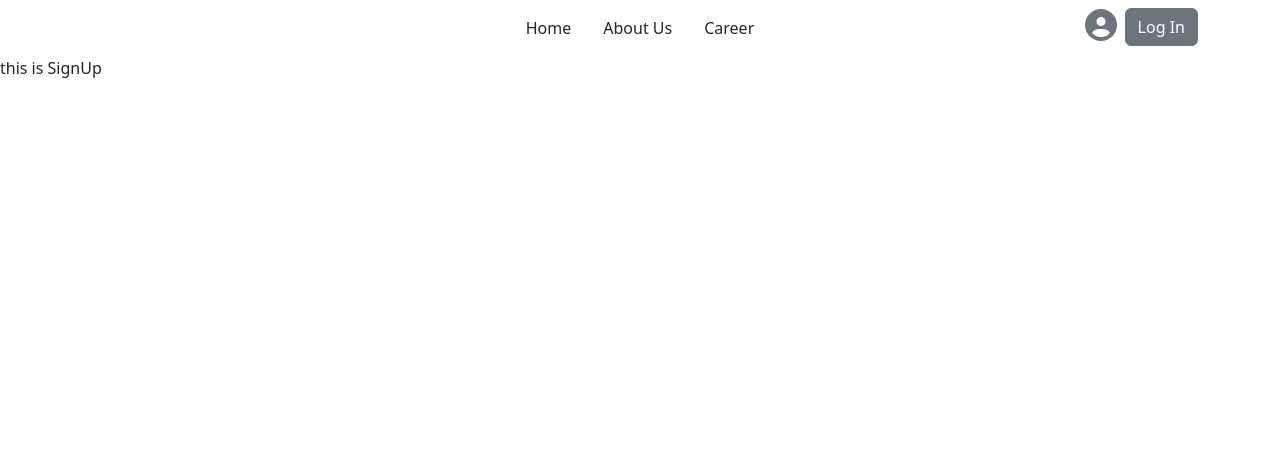
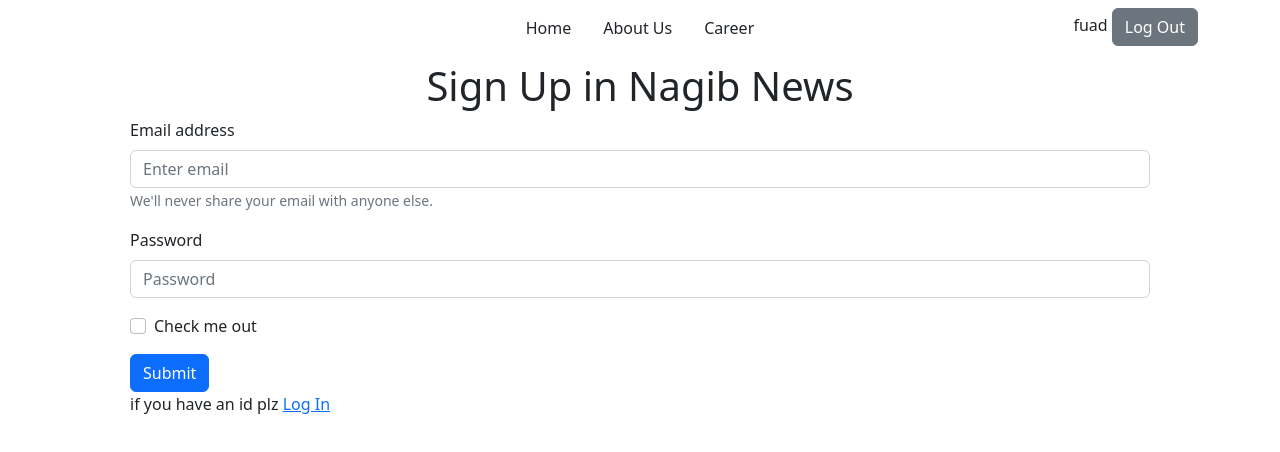
Before and after one commit to nagibgithub/nagib-daily-news, a React (Vite) app: page /log/signup in a window 1280 px wide. Shown: the top 452 px of the page. Built offline with nearby package versions, Linux system fonts and the light colour scheme.

Commit message:
login and signup

```diff
--- a/src/components/LoginSignin/Login.jsx
+++ b/src/components/LoginSignin/Login.jsx
@@ -1,9 +1,34 @@
+import {Button, Container, Form} from "react-bootstrap";
+import {Link} from "react-router-dom";
 
 const Login = () => {
     return (
-        <div>
-            this is login
-        </div>
+        <Container className="">
+            <h1 className="text-center">Login your account</h1>
+            <Form className="mx-5">
+                <Form.Group className="mb-3" controlId="formBasicEmail">
+                    <Form.Label>Email address</Form.Label>
+                    <Form.Control type="email" placeholder="Enter email" />
+                    <Form.Text className="text-muted">
+                        We'll never share your email with anyone else.
+                    </Form.Text>
+                </Form.Group>
+
+                <Form.Group className="mb-3" controlId="formBasicPassword">
+                    <Form.Label>Password</Form.Label>
+                    <Form.Control type="password" placeholder="Password" />
+                </Form.Group>
+                {/* <Form.Group className="mb-3" controlId="formBasicCheckbox">
+                    <Form.Check type="checkbox" label="Agree with all Terms and Conditions" />
+                </Form.Group> */}
+                <Button variant="primary" type="submit">
+                    Log In
+                </Button>
+                <p>
+                If you new, Plz <Link to={"/log/signup"}>Sign Up</Link>
+                </p>
+            </Form>
+        </Container>
     );
 };
 
--- a/src/components/LoginSignin/SignUp.jsx
+++ b/src/components/LoginSignin/SignUp.jsx
@@ -1,9 +1,32 @@
+import {Button, Container, Form} from "react-bootstrap";
+import {Link} from "react-router-dom";
 
 const SignUp = () => {
     return (
-        <div>
-            this is SignUp
-        </div>
+        <Container className="">
+            <h1 className="text-center">Sign Up in Nagib News</h1>
+            <Form className="mx-5">
+                <Form.Group className="mb-3" controlId="formBasicEmail">
+                    <Form.Label>Email address</Form.Label>
+                    <Form.Control type="email" placeholder="Enter email" />
+                    <Form.Text className="text-muted">
+                        We'll never share your email with anyone else.
+                    </Form.Text>
+                </Form.Group>
+
+                <Form.Group className="mb-3" controlId="formBasicPassword">
+                    <Form.Label>Password</Form.Label>
+                    <Form.Control type="password" placeholder="Password" />
+                </Form.Group>
+                <Form.Group className="mb-3" controlId="formBasicCheckbox">
+                    <Form.Check type="checkbox" label="Check me out" />
+                </Form.Group>
+                <Button variant="primary" type="submit">
+                    Submit
+                </Button>
+                <p>if you have an id plz <Link to={'/log/login'}>Log In</Link></p>
+            </Form>
+        </Container>
     );
 };
 
--- a/src/components/shared/Header.jsx
+++ b/src/components/shared/Header.jsx
@@ -1,9 +1,7 @@
 import moment from "moment/moment";
 import Marquee from "react-fast-marquee";
 import NavbarItem from "./Navbar";
-import {useState} from "react";
 import {Link} from "react-router-dom";
-
 
 const Header = ({allNews}) => {
 
@@ -22,7 +20,9 @@ const Header = ({allNews}) => {
                     }
                 </Marquee>
             </div>
+            <hr />
             <NavbarItem></NavbarItem>
+            <hr />
         </div>
     );
 };
--- a/src/components/shared/Navbar.jsx
+++ b/src/components/shared/Navbar.jsx
@@ -1,23 +1,37 @@
 import {faCircleUser} from '@fortawesome/free-solid-svg-icons';
 import {FontAwesomeIcon} from '@fortawesome/react-fontawesome';
+import {useContext} from 'react';
 import {Button, Col, Row} from 'react-bootstrap';
 import Container from 'react-bootstrap/Container';
 import {Link, NavLink} from 'react-router-dom';
+import {AuthContext} from '../../provider/AuthProvider';
 
 const NavbarItem = () => {
+
+    const {user} = useContext(AuthContext)
+    // console.log(user);
+
+
     return (
         <div className='my-2'>
             <Container>
                 <Row>
                     <Col lg={4}></Col>
                     <Col lg={4} className='d-flex justify-content-center'>
-                        <div className='my-2'><NavLink to='/' className={({isActive, isPending}) => isActive ? "bg-primary text-white text-decoration-none px-3 py-2" : isPending ? "pending" : "text-reset text-decoration-none px-3 py-2" }>Home</NavLink></div>
-                        <div className='my-2'><NavLink to='/about' className={({isActive, isPending}) => isActive ? "bg-primary text-white text-decoration-none px-3 py-2" : isPending ? "pending" : "text-reset text-decoration-none px-3 py-2" }>About Us</NavLink></div>
-                        <div className='my-2'><NavLink to='/career' className={({isActive, isPending}) => isActive ? "bg-primary text-white text-decoration-none px-3 py-2" : isPending ? "pending" : "text-reset text-decoration-none px-3 py-2" }>Career</NavLink></div>
+                        <div className='my-2'><NavLink to='/' className={({isActive, isPending}) => isActive ? "bg-primary text-white text-decoration-none px-3 py-2" : isPending ? "pending" : "text-reset text-decoration-none px-3 py-2"}>Home</NavLink></div>
+                        <div className='my-2'><NavLink to='/about' className={({isActive, isPending}) => isActive ? "bg-primary text-white text-decoration-none px-3 py-2" : isPending ? "pending" : "text-reset text-decoration-none px-3 py-2"}>About Us</NavLink></div>
+                        <div className='my-2'><NavLink to='/career' className={({isActive, isPending}) => isActive ? "bg-primary text-white text-decoration-none px-3 py-2" : isPending ? "pending" : "text-reset text-decoration-none px-3 py-2"}>Career</NavLink></div>
                     </Col>
                     <Col lg={4} className='text-end'>
-                        <FontAwesomeIcon className='text-secondary mx-2' size='2xl' icon={faCircleUser} />
-                        <Link to={'/log/login'}><Button variant="secondary">Log In</Button></Link>
+                        {
+                            user ?
+                                <h6>{user.displayName} <span><Link><Button variant="secondary">Log Out</Button></Link></span></h6>
+                                :
+                                <>
+                                    <FontAwesomeIcon className='text-secondary mx-2' size='2xl' icon={faCircleUser} />
+                                    <h6><span><Link to={'/log/login'}><Button variant="secondary">Log In</Button></Link></span></h6>
+                                </>
+                        }
                     </Col>
                 </Row>
             </Container>
--- a/src/main.jsx
+++ b/src/main.jsx
@@ -4,10 +4,13 @@ import './index.css'
 import {RouterProvider, } from "react-router-dom";
 import router from './routes/Routes';
 import 'bootstrap/dist/css/bootstrap.min.css';
+import AuthProvider from './provider/AuthProvider';
 
 
 ReactDOM.createRoot(document.getElementById('root')).render(
   <React.StrictMode>
-    <RouterProvider router={router} />
+    <AuthProvider>
+      <RouterProvider router={router} />
+    </AuthProvider>
   </React.StrictMode>,
 )
--- /dev/null
+++ b/src/provider/AuthProvider.jsx
@@ -0,0 +1,23 @@
+import {createContext} from "react";
+import {getAuth} from "firebase/auth"
+import app from "../firebase/firebase.config";
+
+export const AuthContext = createContext(null)
+
+const auth = getAuth(app)
+
+const AuthProvider = ({children}) => {
+
+    const user = {displayName: 'fuad'}
+    const authInfo = {
+        user
+    }
+
+    return (
+        <AuthContext.Provider value={authInfo}>
+            {children}
+        </AuthContext.Provider>
+    );
+};
+
+export default AuthProvider;
```
